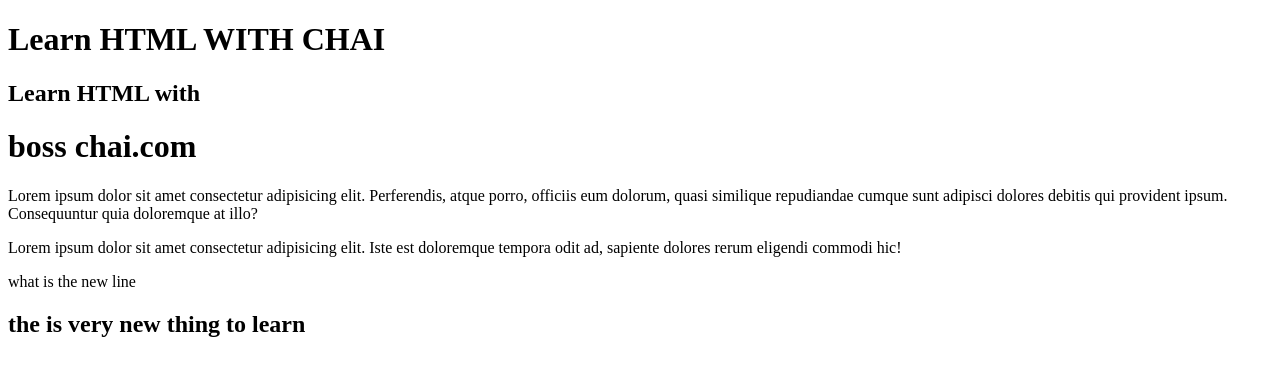
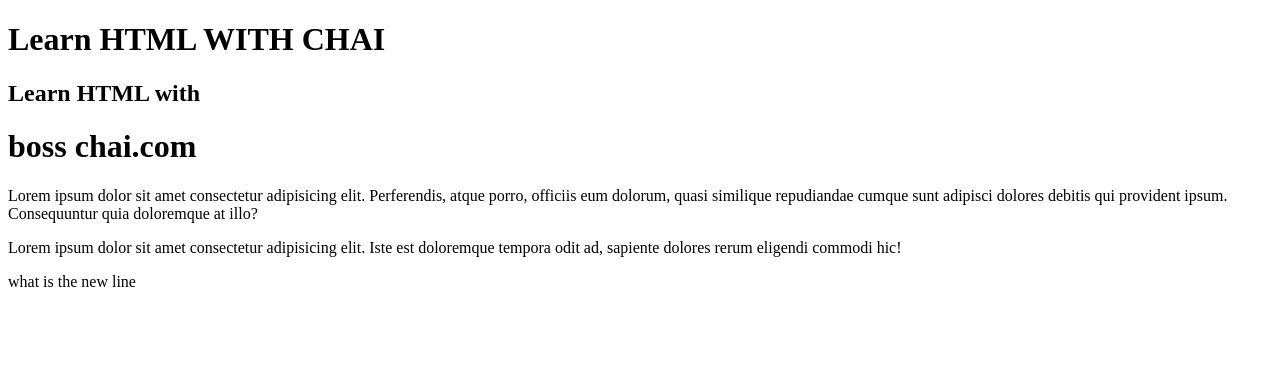
Before and after one commit to JodhaJodhpur/cohort.01, a plain HTML site: page index.html in a window 1280 px wide. Drawn offline with Linux system fonts and the light colour scheme.

Commit message:
unchecked

```diff
--- a/index.html
+++ b/index.html
@@ -12,6 +12,6 @@
     <p>Lorem ipsum dolor sit amet consectetur adipisicing elit. Perferendis, atque porro, officiis eum dolorum, quasi similique repudiandae cumque sunt adipisci dolores debitis qui provident ipsum. Consequuntur quia doloremque at illo?</p>
     <p>Lorem ipsum dolor sit amet consectetur adipisicing elit. Iste est doloremque tempora odit ad, sapiente dolores rerum eligendi commodi hic!</p>
     what is the new line
-    <h2>the is very new thing to learn</h2>
+    <!-- <h2>the is very new thing to learn</h2> -->
 </body>
 </html>
```
